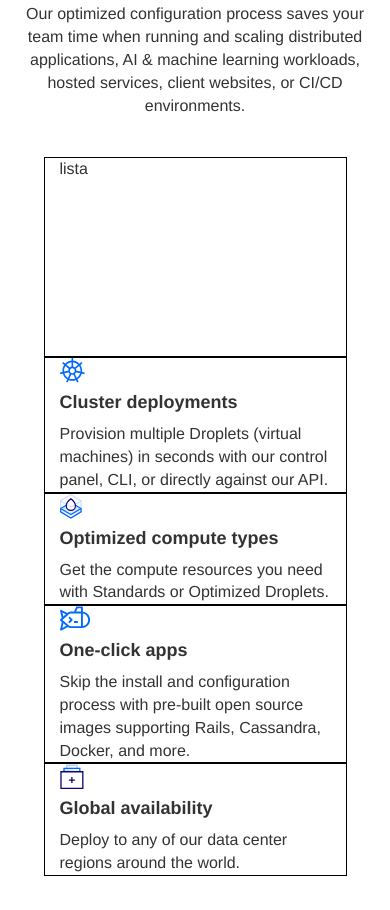
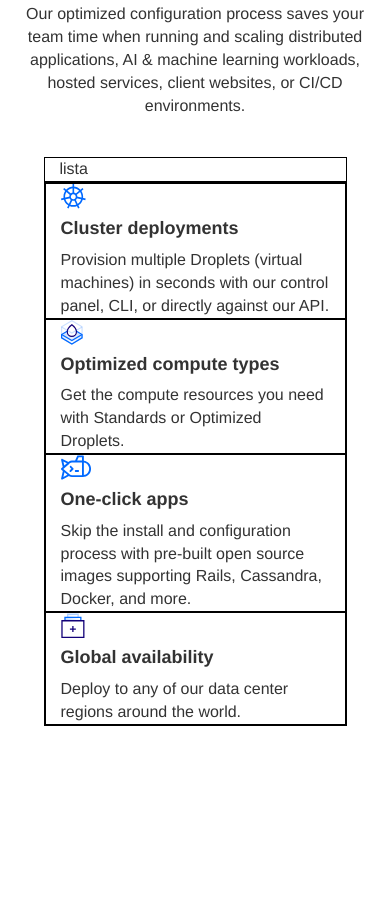
Before and after one commit to giuseppedagostino/html-css-digitalocean, a plain HTML site: page index.html in a window 390 px wide. Shown: the part 1928-2838 px from the top of the page. After the commit the page ends 2694 px from the top, so only its background shows below. Drawn offline with nearby package versions, Linux system fonts and the light colour scheme.

Commit message:
Fix funzionamento responsive della Sezione Features
Creazione di una colonna (per la sezione destra) che contiene due righe (row) che a loro volta contengono altre colonne innestate.
Così facendo funziona perfettamente anche in responsive ed è tutto allineato.

```diff
--- a/css/style.css
+++ b/css/style.css
@@ -198,10 +198,7 @@ header .button_header:hover {
 #features {
   padding: 40px 0;
 }
-#vertical_list {
-  /* l'altezza è fissata momentaneamente */
-  height: 200px;
-}
+#vertical_list {}
 #features img {
   height: 25px;
 }
--- a/index.html
+++ b/index.html
@@ -157,27 +157,38 @@
             <!-- questa è la lista verticale sinistra -->
             <div id="vertical_list" class="col-xs-12 col-md-4">lista</div>
 
-            <div class="col-xs-12 col-md-4">
+            <!-- RIQUADRI DI DESTRA -->
+            <!-- questo div serve ad innestare all'interno altre colonne, per far funzionare correttamente la parte destra nella sezione "Deploy and scale seamlessly" -->
+            <div class="col-xs-12 col-md-8">
+
+              <!-- questi sono i due riquadri superiori -->
+              <div class="row">
+                <div class="col-xs-12 col-md-6">
                   <img src="img/F_ico_1.svg" alt="F_ico_1">
                   <h4>Cluster deployments</h4>
                   Provision multiple Droplets (virtual machines) in seconds with our control panel, CLI, or directly against our API.
                 </div>
-            <div class="col-xs-12 col-md-4">
+                <div class="col-xs-12 col-md-6">
                   <img src="img/F_ico_2.svg" alt="F_ico_2">
                   <h4>Optimized compute types</h4>
                   Get the compute resources you need with Standards or Optimized Droplets.
                 </div>
+              </div>
 
               <!-- questi sono i due riquadri inferiori -->
-            <div class="col-xs-12 col-md-4">
+              <div class="row">
+                <div class="col-xs-12 col-md-6">
                   <img src="img/F_ico_3.svg" alt="F_ico_3">
                   <h4>One-click apps</h4>
                   Skip the install and configuration process with pre-built open source images supporting Rails, Cassandra, Docker, and more.
                 </div>
-            <div class="col-xs-12 col-md-4">
+                <div class="col-xs-12 col-md-6">
                   <img src="img/F_ico_4.svg" alt="F_ico_4">
                   <h4>Global availability</h4>
                   Deploy to any of our data center regions around the world.
+                </div>
+              </div>
+
             </div>
 
           </div>
```
Lines whose indentation alone changed are shown as unchanged.
